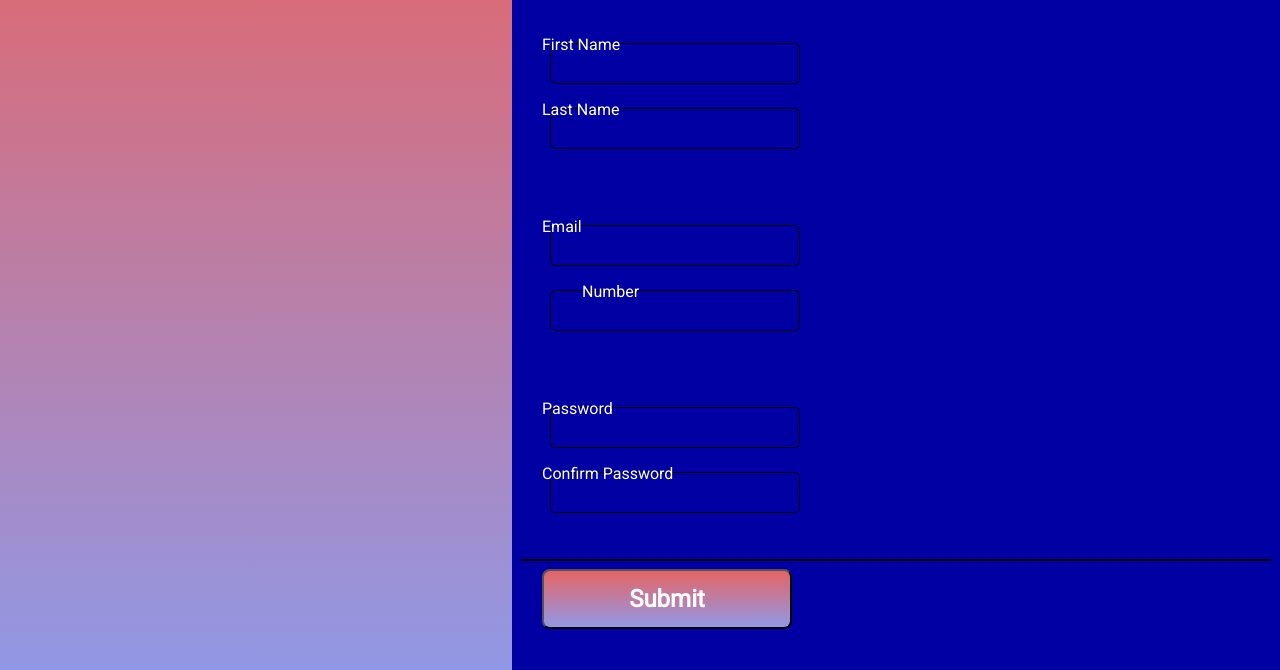
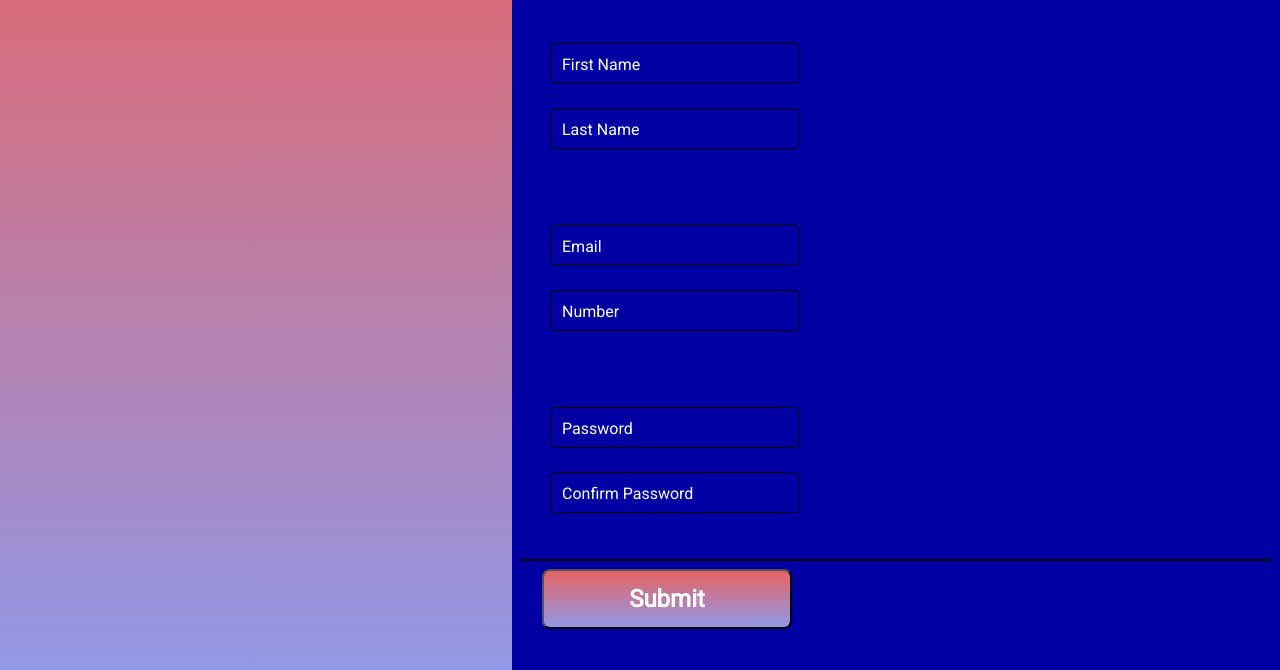
Before and after one commit to HamzaHersi01/sign-up-form, a plain HTML site: page index.html in a window 1280 px wide. Shown: the part 130-800 px from the top of the page. Drawn offline with Linux system fonts and the light colour scheme.

Commit message:
fixed alignment issues with the number span

```diff
--- a/style.css
+++ b/style.css
@@ -86,17 +86,17 @@ fieldset input{
 fieldset span{
     position: absolute;
     left: 0;
+    padding: 20px;
 
 }
 
 fieldset .last,.number,.confirm{
     position: absolute;
     top: 65px;
+
 }
 
-fieldset .number{
-overflow: hidden;
-}
+
 
 form {
     width: 100%;
@@ -110,9 +110,6 @@ label {
     margin-right: 8px;
 }
 
-.number {
-    margin-left: 40px;
-}
 
 hr {
     margin: 8px;
```
